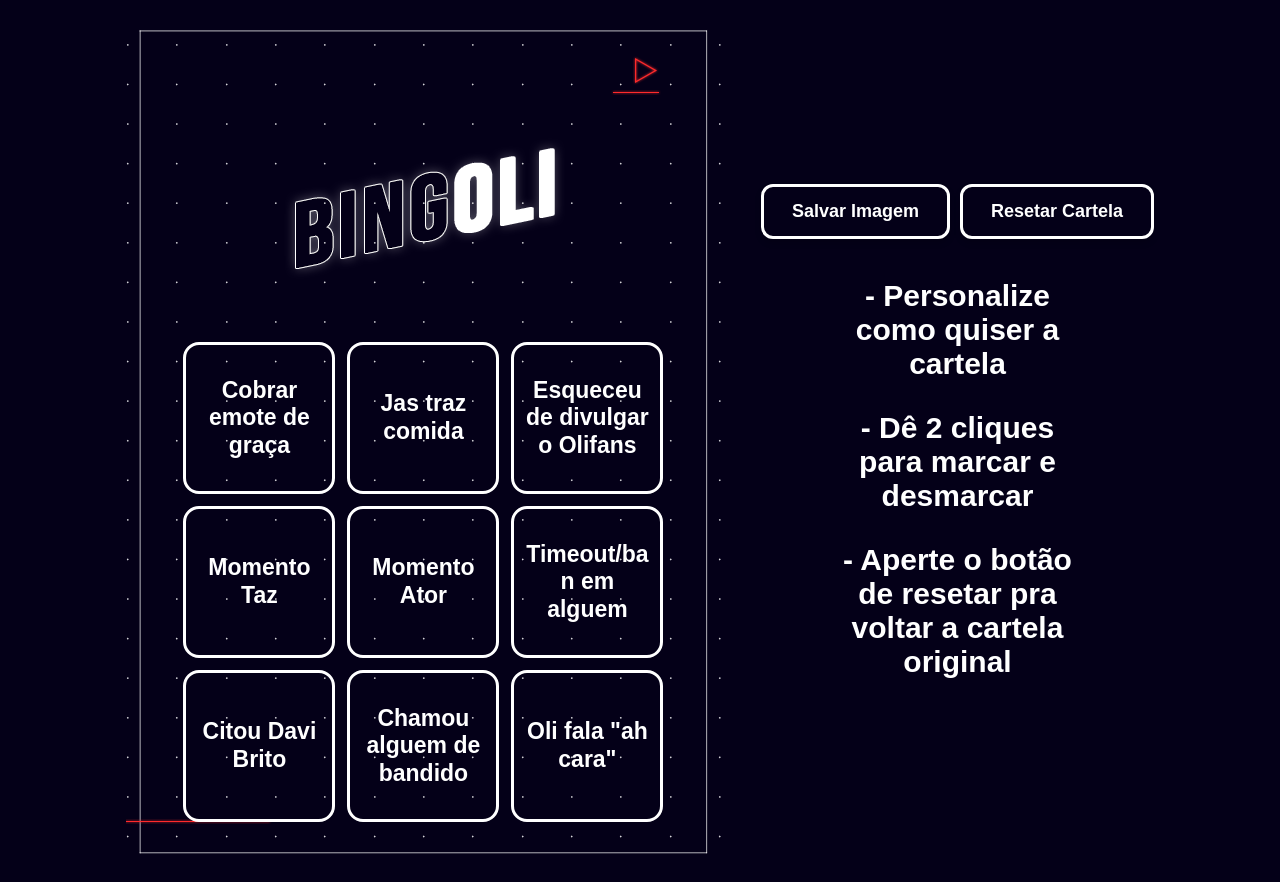
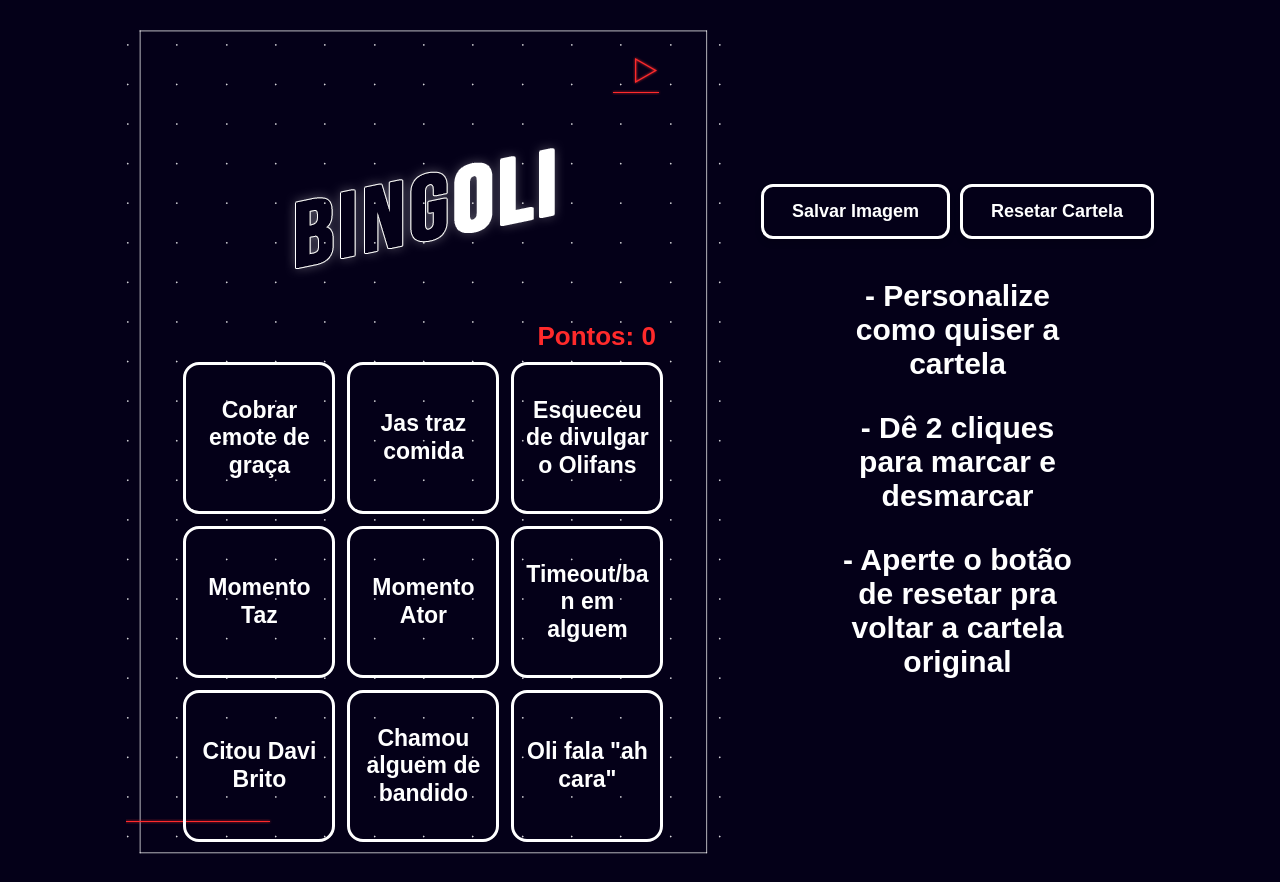
Before and after one commit to bingocronos/bingoli, a plain HTML site: page index.html in a window 1280 px wide. Drawn offline with nearby package versions, Linux system fonts and the light colour scheme; a web font is replaced by a local one.

Commit message:
Update index.html

```diff
--- a/index.html
+++ b/index.html
@@ -34,10 +34,22 @@
       background-size: cover;
       background-position: center;
       display: flex;
-      justify-content: center;
-      align-items: flex-end;
-      padding: 40px;
+      flex-direction: column;  /* Ajustado para garantir que as células e pontuação fiquem na parte inferior */
+      justify-content: flex-end;  /* Alinha tudo no fundo */
+      align-items: center;
+      padding: 20px 40px;  /* Ajuste no padding */
       box-sizing: border-box;
+    }
+    .pontuacao {
+      font-family: 'Tektur', sans-serif;
+      font-size: 26px;
+      font-weight: bold;
+      margin-bottom: 10px; /* Ajuste para a pontuação não ficar grudada */
+      margin-right: 50px;
+      text-align: right;  /* Alinhado à direita */
+      width: 100%; /* Faz com que a pontuação ocupe toda a largura */
+      display: flex;
+      justify-content: flex-end;  /* Alinha a pontuação à direita */
     }
     .cartela {
       display: grid;
@@ -124,6 +136,9 @@
 <body>
   <div class="main-container">
     <div class="fundo-cartela" id="fundo">
+      <!-- A pontuação agora está no topo da cartela, alinhada à direita -->
+      <div class="pontuacao" id="pontuacao" style="font-size: 26px; font-weight: bold; color: #FF2A2B;">Pontos: 0</div>
+
       <div id="cartela" class="cartela">
         <div class="celula" contenteditable="true"></div>
         <div class="celula" contenteditable="true"></div>
@@ -136,6 +151,7 @@
         <div class="celula" contenteditable="true"></div>
       </div>
     </div>
+
     <div class="direita">
       <div class="botoes">
         <button onclick="baixarCartela()">Salvar Imagem</button>
@@ -164,6 +180,31 @@
   ];
 
   const celulas = document.querySelectorAll('.celula');
+  const pontuacaoEl = document.getElementById('pontuacao');
+
+  function atualizarPontuacao() {
+    let pontos = 0;
+    const marcadas = Array.from(celulas).map(c => c.classList.contains('marcada'));
+
+    // 1 ponto por quadrado
+    pontos += marcadas.filter(Boolean).length;
+
+    // Linhas e colunas (5 pontos)
+    for (let i = 0; i < 3; i++) {
+      const linha = marcadas.slice(i * 3, i * 3 + 3);
+      const coluna = [marcadas[i], marcadas[i + 3], marcadas[i + 6]];
+      if (linha.every(Boolean)) pontos += 5;
+      if (coluna.every(Boolean)) pontos += 5;
+    }
+
+    // Diagonais (7 pontos)
+    const diag1 = [marcadas[0], marcadas[4], marcadas[8]];
+    const diag2 = [marcadas[2], marcadas[4], marcadas[6]];
+    if (diag1.every(Boolean)) pontos += 7;
+    if (diag2.every(Boolean)) pontos += 7;
+
+    pontuacaoEl.textContent = `Pontos: ${pontos}`;
+  }
 
   function resizeText(element) {
     let fontSize = 23;
@@ -190,6 +231,7 @@
       if (textosSalvos && textosSalvos.length === celulas.length) {
         celulas.forEach((celula, index) => {
           celula.innerText = textosSalvos[index];
+          resizeText(celula);
         });
       } else {
         resetarCartela();
@@ -200,7 +242,7 @@
     }
   }
 
-  celulas.forEach((celula, index) => {
+  celulas.forEach((celula) => {
     celula.addEventListener('input', () => {
       resizeText(celula);
       salvarLocalmente();
@@ -208,6 +250,7 @@
 
     celula.addEventListener('dblclick', () => {
       celula.classList.toggle('marcada');
+      atualizarPontuacao();
     });
 
     resizeText(celula);
@@ -237,12 +280,14 @@
     celulas.forEach((celula, index) => {
       celula.innerText = textosPadrao[index] || "";
       celula.classList.remove('marcada');
-      celula.style.fontSize = '23px';
+      resizeText(celula);
     });
     salvarLocalmente();
+    atualizarPontuacao();
   }
 
   carregarDoLocalStorage();
+  atualizarPontuacao();
   </script>
 </body>
 </html>
```
Lines whose indentation alone changed are shown as unchanged.
